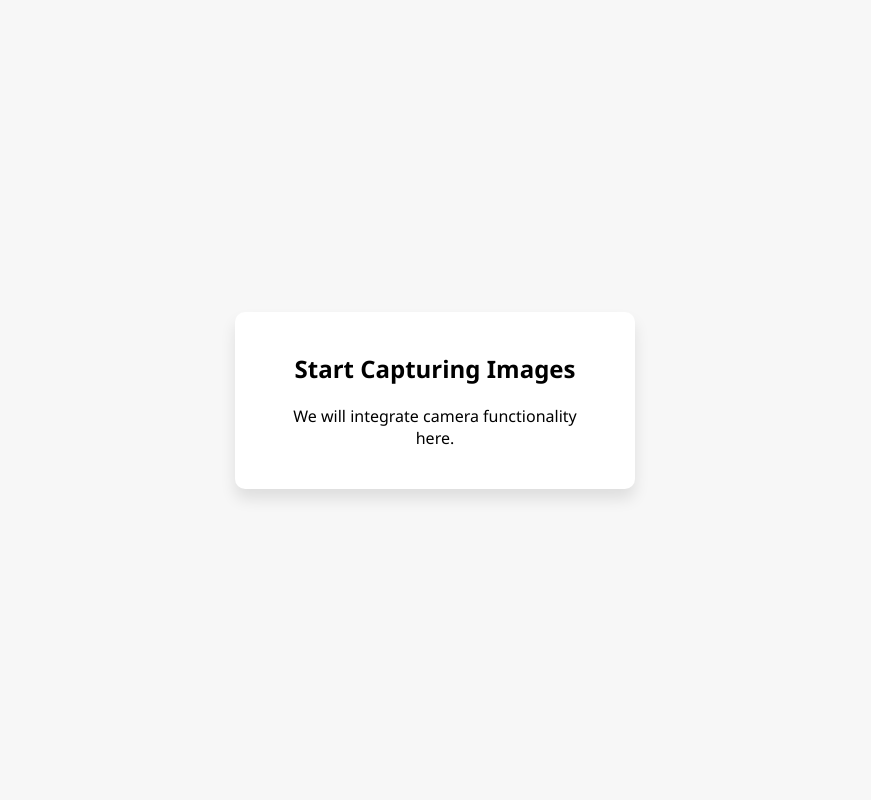
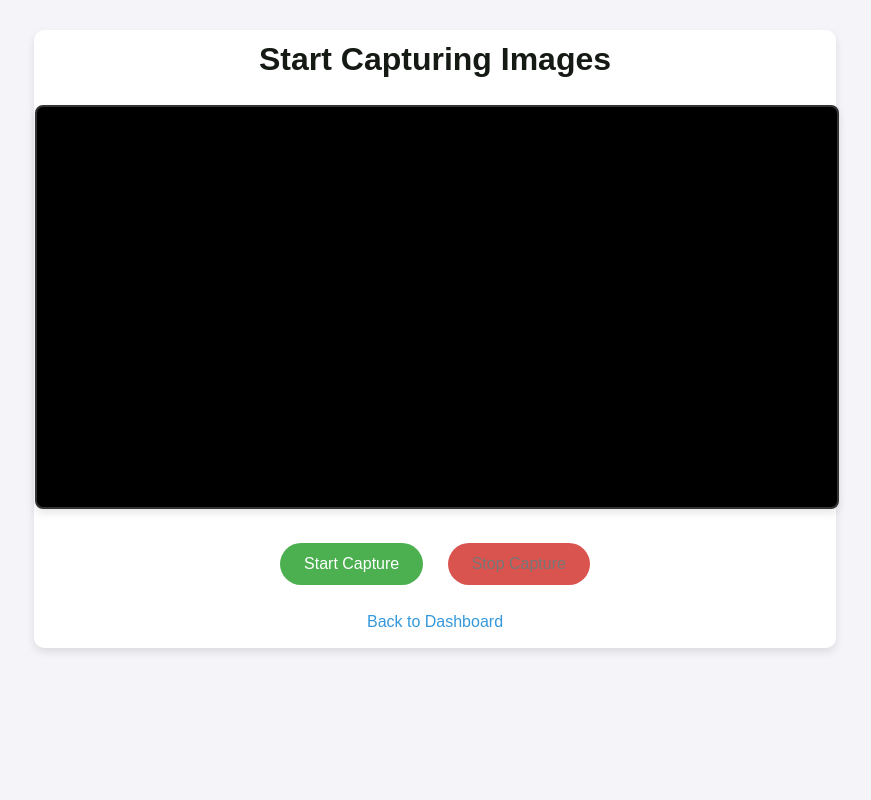
Before and after one commit to Raza-Baqir/FYP-Smart-Underage-Driver-Detector, a Flask app: page /start_capturing in a window 1280 px wide. Shown: the whole page, without its empty margins (205-1076 px from the left). Run offline with Flask 3, Linux system fonts and the light colour scheme.

Commit message:
Start-capturing

```diff
--- a/app.py
+++ b/app.py
@@ -45,7 +45,6 @@ class Result(db.Model):
     location_id = db.Column(db.Integer, db.ForeignKey('locations.id'), nullable=False)
     date_time = db.Column(db.DateTime, nullable=False)
     image_path = db.Column(db.String(200), nullable=False)
-    underage_status = db.Column(db.Boolean, nullable=False)
     location = db.relationship('Location', backref=db.backref('results', lazy=True))
 
 # Create the database tables
@@ -239,10 +238,11 @@ def delete_location():
 
     return render_template('delete_location.html', locations=locations)
 
-# Start Capturing route
+# Route to render the Start Capturing page
 @app.route('/start_capturing')
 def start_capturing():
     return render_template('start_capturing.html')
+
 
 # Show Results route
 @app.route('/show_results', methods=['GET', 'POST'])
@@ -251,6 +251,7 @@ def show_results():
     session.pop('_flashes',None)
     if 'email' not in session:
         return redirect(url_for('login'))
+
     locations = Location.query.all()
     location_filter = request.args.get('location', None)
     start_date = request.args.get('start_date', None)
--- /dev/null
+++ b/static/css/start_capturing.css
@@ -0,0 +1,77 @@
+/* General styles for the page */
+body {
+    font-family: 'Arial', sans-serif;
+    background-color: #f4f4f9;
+    color: #333;
+}
+
+h2 {
+    text-align: center;
+    margin-top: 10px;
+    font-size: 2rem;
+    color: #151a15;
+}
+
+.form-container {
+    margin: 30px auto;
+    background-color: #fff;
+    padding: 1px;
+    box-shadow: 0 4px 8px rgba(0, 0, 0, 0.1);
+    border-radius: 10px;
+    max-width: 800px;
+    text-align: center;
+}
+
+/* Video element styling */
+#videoElement {
+    width: 100%;
+    height: 400px;
+    border-radius: 8px;
+    border: 2px solid #333;
+    background-color: #000;
+    box-shadow: 0 4px 8px rgba(0, 0, 0, 0.1);
+    margin-bottom: 20px;
+}
+
+/* Styling for buttons */
+button {
+    padding: 12px 24px;
+    font-size: 1rem;
+    border-radius: 25px;
+    border: none;
+    cursor: pointer;
+    margin: 10px;
+    color: #fff;
+    transition: background-color 0.3s ease;
+}
+
+#startButton {
+    background-color: #4CAF50;
+}
+
+#stopButton {
+    background-color: #d9534f;
+    cursor: not-allowed;
+}
+
+button:not(:disabled):hover {
+    opacity: 0.9;
+}
+
+button:disabled {
+    background-color: #ccc;
+    color: #777;
+    cursor: not-allowed;
+}
+
+/* Link to dashboard */
+.form-container a {
+    display: inline-block;
+    margin-top: 2px;
+    color: #3498db;
+    text-decoration: none;
+}
+
+.form-container a:hover {
+    text-decoration: underline;
+}
--- a/templates/start_capturing.html
+++ b/templates/start_capturing.html
@@ -3,16 +3,64 @@
 <head>
     <meta charset="UTF-8">
     <meta name="viewport" content="width=device-width, initial-scale=1.0">
-    <link rel="stylesheet" href="{{ url_for('static', filename='css/style.css') }}">
+    <link rel="stylesheet" href="{{ url_for('static', filename='css/start_capturing.css') }}">
     <title>Start Capturing</title>
 </head>
 <body>
 
     <div class="form-container">
         <h2>Start Capturing Images</h2>
-        <p>We will integrate camera functionality here.</p>
-        <!-- We ill integrate camera functionality here -->
+
+        <!-- Video element to display the camera feed -->
+        <video id="videoElement" autoplay></video>
+
+        <!-- Buttons for starting and stopping capture -->
+        <button id="startButton" onclick="startCapture()">Start Capture</button>
+        <button id="stopButton" onclick="stopCapture()" disabled>Stop Capture</button>
+        <p><a href="{{ url_for('dashboard') }}">Back to Dashboard</a></p>
     </div>
+
+    <script>
+        let mediaStream = null;
+
+        // Start capture function to access the camera
+        function startCapture() {
+            // Get the video element
+            const video = document.getElementById('videoElement');
+
+            // Access the camera
+            navigator.mediaDevices.getUserMedia({ video: true })
+                .then(function(stream) {
+                    // Set the video stream to the video element
+                    video.srcObject = stream;
+                    mediaStream = stream;  // Save the stream to stop it later
+
+                    // Disable start button and enable stop button
+                    document.getElementById('startButton').disabled = true;
+                    document.getElementById('stopButton').disabled = false;
+                })
+                .catch(function(error) {
+                    console.log("Error accessing camera: ", error);
+                });
+        }
+
+        // Stop capture function to stop the camera feed
+        function stopCapture() {
+            // Get the video element
+            const video = document.getElementById('videoElement');
+
+            // Stop the video stream
+            if (mediaStream) {
+                let tracks = mediaStream.getTracks();
+                tracks.forEach(track => track.stop());  // Stop all tracks (video/audio)
+                video.srcObject = null;
+            }
+
+            // Disable stop button and enable start button
+            document.getElementById('startButton').disabled = false;
+            document.getElementById('stopButton').disabled = true;
+        }
+    </script>
 
 </body>
 </html>
```
Also changed, not shown: 2 other files.
